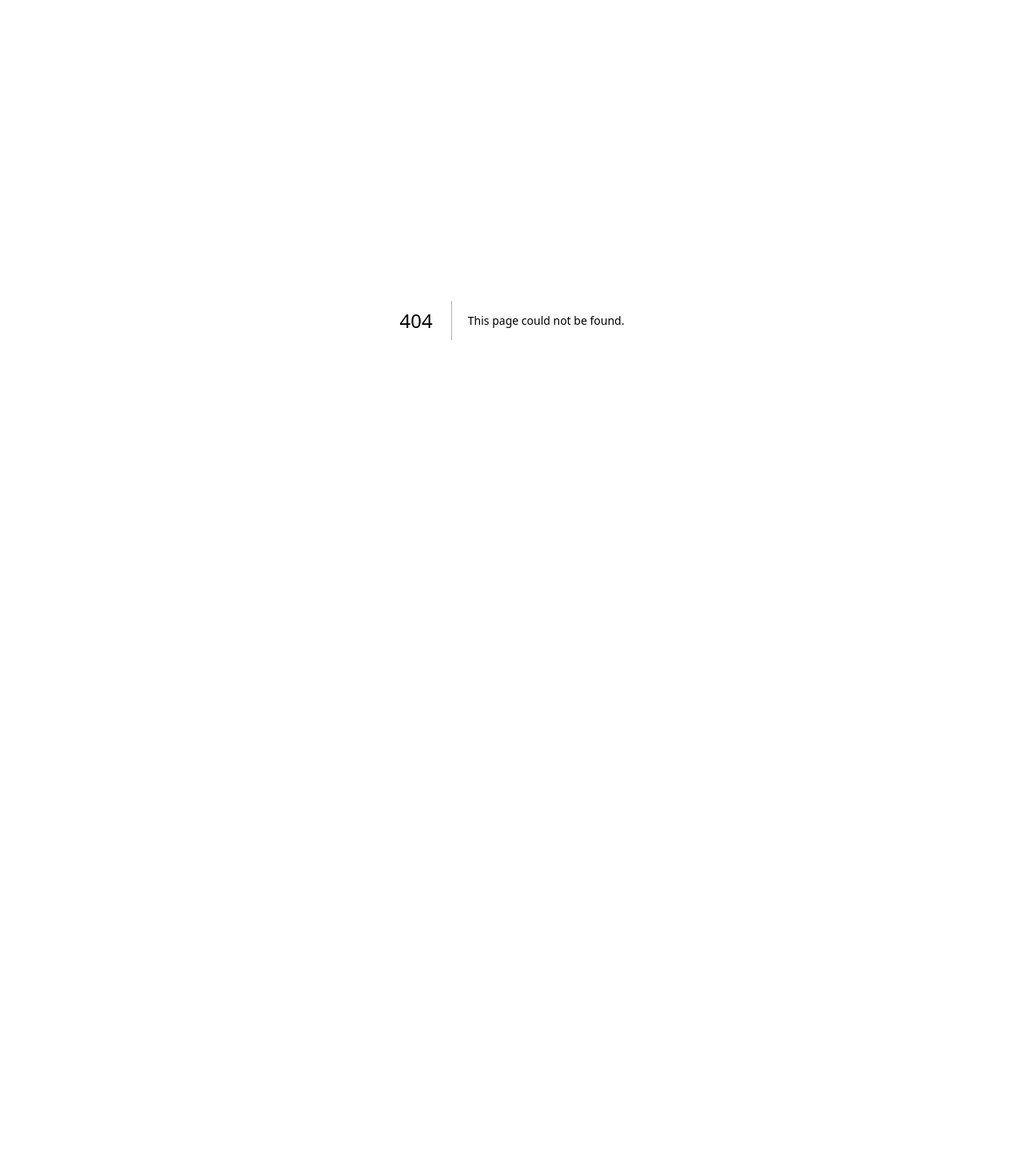
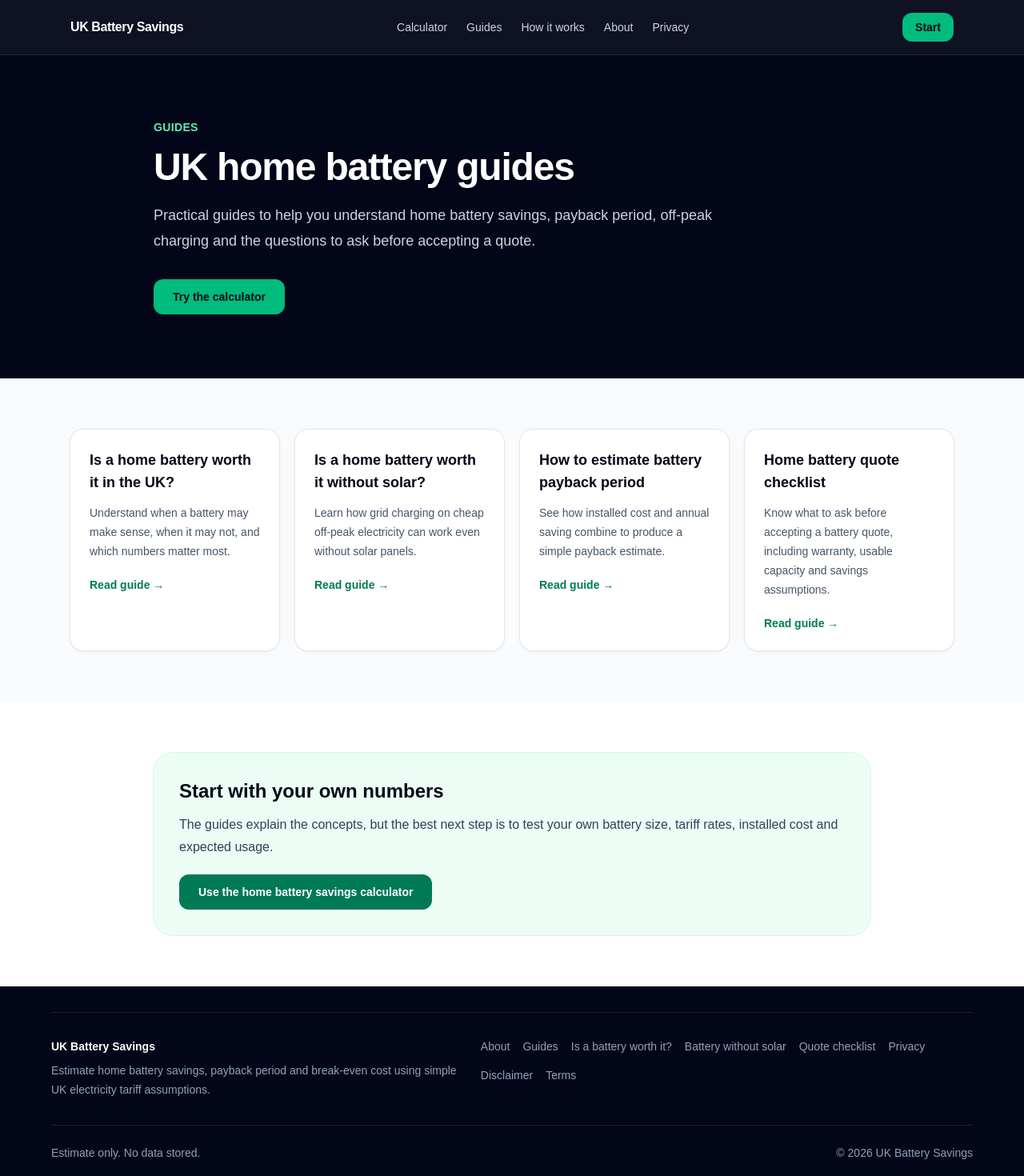
Before and after one commit to andrew-mcmanis/uk-battery-savings, a Next.js app: page /guides in a window 1280 px wide. Before the commit this address had no page. Shown: the top 1470 px of the page at 80% size. Before the commit the page ends 800 px from the top, so only its background shows below. Built offline with nearby package versions, Linux system fonts and the light colour scheme.

Commit message:
Add home battery guides hub

```diff
--- /dev/null
+++ b/src/app/guides/page.tsx
@@ -0,0 +1,94 @@
+import SiteFooter from "@/components/SiteFooter";
+import SiteHeader from "@/components/SiteHeader";
+import { guides } from "@/data/guides";
+import type { Metadata } from "next";
+import Link from "next/link";
+
+export const metadata: Metadata = {
+  title: "Home Battery Guides",
+  description:
+    "Read practical UK home battery guides covering savings, payback period, off-peak charging, batteries without solar and quote checks.",
+  alternates: {
+    canonical: "/guides",
+  },
+};
+
+export default function GuidesPage() {
+  return (
+    <main className="min-h-screen bg-slate-50 text-slate-900">
+      <SiteHeader />
+
+      <section className="bg-slate-950 px-6 py-16 text-white sm:py-20">
+        <div className="mx-auto max-w-4xl">
+          <p className="text-sm font-semibold uppercase tracking-wide text-emerald-300">
+            Guides
+          </p>
+
+          <h1 className="mt-4 text-4xl font-bold tracking-tight sm:text-5xl">
+            UK home battery guides
+          </h1>
+
+          <p className="mt-5 max-w-3xl text-lg leading-8 text-slate-300">
+            Practical guides to help you understand home battery savings,
+            payback period, off-peak charging and the questions to ask before
+            accepting a quote.
+          </p>
+
+          <Link
+            href="/#calculator"
+            className="mt-8 inline-flex rounded-xl bg-emerald-500 px-6 py-3 text-sm font-semibold text-slate-950 hover:bg-emerald-400"
+          >
+            Try the calculator
+          </Link>
+        </div>
+      </section>
+
+      <section className="mx-auto max-w-6xl px-6 py-12 sm:py-16">
+        <div className="grid gap-5 sm:grid-cols-2 lg:grid-cols-4">
+          {guides.map((guide) => (
+            <Link
+              key={guide.href}
+              href={guide.href}
+              className="rounded-2xl bg-white p-6 shadow-sm ring-1 ring-slate-200 transition hover:-translate-y-1 hover:shadow-md"
+            >
+              <h2 className="text-lg font-bold text-slate-950">
+                {guide.title}
+              </h2>
+
+              <p className="mt-3 text-sm leading-6 text-slate-600">
+                {guide.description}
+              </p>
+
+              <p className="mt-5 text-sm font-semibold text-emerald-700">
+                Read guide →
+              </p>
+            </Link>
+          ))}
+        </div>
+      </section>
+
+      <section className="bg-white px-6 py-12 sm:py-16">
+        <div className="mx-auto max-w-4xl rounded-3xl bg-emerald-50 p-6 ring-1 ring-emerald-100 sm:p-8">
+          <h2 className="text-2xl font-bold text-slate-950">
+            Start with your own numbers
+          </h2>
+
+          <p className="mt-3 leading-7 text-slate-700">
+            The guides explain the concepts, but the best next step is to test
+            your own battery size, tariff rates, installed cost and expected
+            usage.
+          </p>
+
+          <Link
+            href="/#calculator"
+            className="mt-5 inline-flex rounded-xl bg-emerald-700 px-6 py-3 text-sm font-semibold text-white hover:bg-emerald-800"
+          >
+            Use the home battery savings calculator
+          </Link>
+        </div>
+      </section>
+
+      <SiteFooter />
+    </main>
+  );
+}
--- a/src/app/sitemap.ts
+++ b/src/app/sitemap.ts
@@ -4,6 +4,7 @@ import type { MetadataRoute } from "next";
 const routes = [
   "",
   "/about",
+  "/guides",
   "/privacy",
   "/disclaimer",
   "/terms",
--- a/src/components/GuidesSection.tsx
+++ b/src/components/GuidesSection.tsx
@@ -1,35 +1,9 @@
+import { guides } from "@/data/guides";
 import Link from "next/link";
-
-const guides = [
-  {
-    title: "Is a home battery worth it in the UK?",
-    description:
-      "Understand when a battery may make sense, when it may not, and which numbers matter most.",
-    href: "/is-a-home-battery-worth-it-uk",
-  },
-  {
-    title: "Is a home battery worth it without solar?",
-    description:
-      "Learn how grid charging on cheap off-peak electricity can work even without solar panels.",
-    href: "/home-battery-without-solar-uk",
-  },
-  {
-    title: "How to estimate battery payback period",
-    description:
-      "See how installed cost and annual saving combine to produce a simple payback estimate.",
-    href: "/home-battery-payback-period-uk",
-  },
-  {
-  title: "Home battery quote checklist",
-  description:
-    "Know what to ask before accepting a battery quote, including warranty, usable capacity and savings assumptions.",
-  href: "/home-battery-quote-checklist-uk",
-  },
-];
 
 export default function GuidesSection() {
   return (
-    <section id="guides" className="mx-auto max-w-6xl px-6 py-16 sm:py-20">
+    <section className="mx-auto max-w-6xl px-6 py-16 sm:py-20">
       <div className="max-w-3xl">
         <p className="text-sm font-semibold uppercase tracking-wide text-emerald-700">
           Guides
@@ -67,6 +41,15 @@ export default function GuidesSection() {
           </Link>
         ))}
       </div>
+
+      <div className="mt-8">
+        <Link
+          href="/guides"
+          className="inline-flex rounded-xl bg-slate-950 px-5 py-3 text-sm font-semibold text-white hover:bg-slate-800"
+        >
+          View all guides
+        </Link>
+      </div>
     </section>
   );
 }
--- a/src/components/SiteFooter.tsx
+++ b/src/components/SiteFooter.tsx
@@ -5,6 +5,10 @@ const footerLinks = [
   {
     label: "About",
     href: "/about",
+  },
+  {
+    label: "Guides",
+    href: "/guides",
   },
   {
     label: "Is a battery worth it?",
--- a/src/components/SiteHeader.tsx
+++ b/src/components/SiteHeader.tsx
@@ -1,10 +1,14 @@
+import { siteConfig } from "@/data/siteConfig";
 import Link from "next/link";
-import { siteConfig } from "@/data/siteConfig";
 
 const navLinks = [
   {
     label: "Calculator",
     href: "/#calculator",
+  },
+  {
+    label: "Guides",
+    href: "/guides",
   },
   {
     label: "How it works",
--- /dev/null
+++ b/src/data/guides.ts
@@ -0,0 +1,26 @@
+export const guides = [
+  {
+    title: "Is a home battery worth it in the UK?",
+    description:
+      "Understand when a battery may make sense, when it may not, and which numbers matter most.",
+    href: "/is-a-home-battery-worth-it-uk",
+  },
+  {
+    title: "Is a home battery worth it without solar?",
+    description:
+      "Learn how grid charging on cheap off-peak electricity can work even without solar panels.",
+    href: "/home-battery-without-solar-uk",
+  },
+  {
+    title: "How to estimate battery payback period",
+    description:
+      "See how installed cost and annual saving combine to produce a simple payback estimate.",
+    href: "/home-battery-payback-period-uk",
+  },
+  {
+    title: "Home battery quote checklist",
+    description:
+      "Know what to ask before accepting a battery quote, including warranty, usable capacity and savings assumptions.",
+    href: "/home-battery-quote-checklist-uk",
+  },
+];
```
